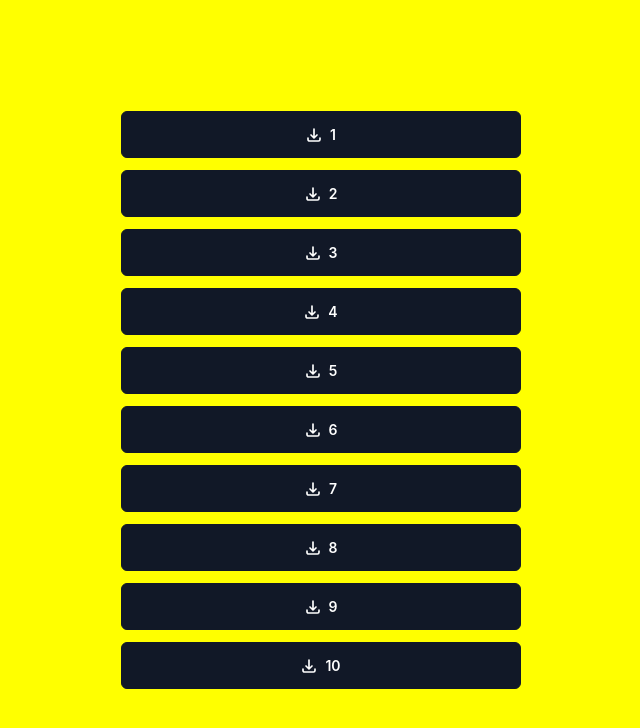
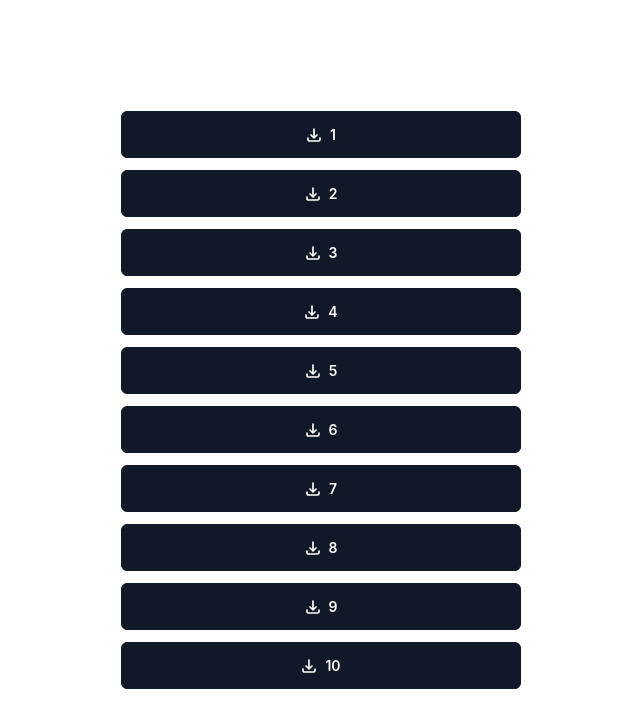
Before and after one commit to Kali-d-Eagle/tempLab_GenAI, a plain HTML site: page index.html in a window 1280 px wide. Shown: the whole page, without its empty margins (319-959 px from the left). Drawn offline with Linux system fonts and the light colour scheme.

Commit message:
Change background color from yellow to white

```diff
--- a/styles.css
+++ b/styles.css
@@ -1,6 +1,6 @@
 body {
   /* background-color: #b9ecfa; */
-  background-color: #ffff00;
+  background-color: #ffffff;
   color: #111827;
   font-family: -apple-system, BlinkMacSystemFont, "Segoe UI", Roboto, "Helvetica Neue", Arial, sans-serif;
   margin: 0;
```
